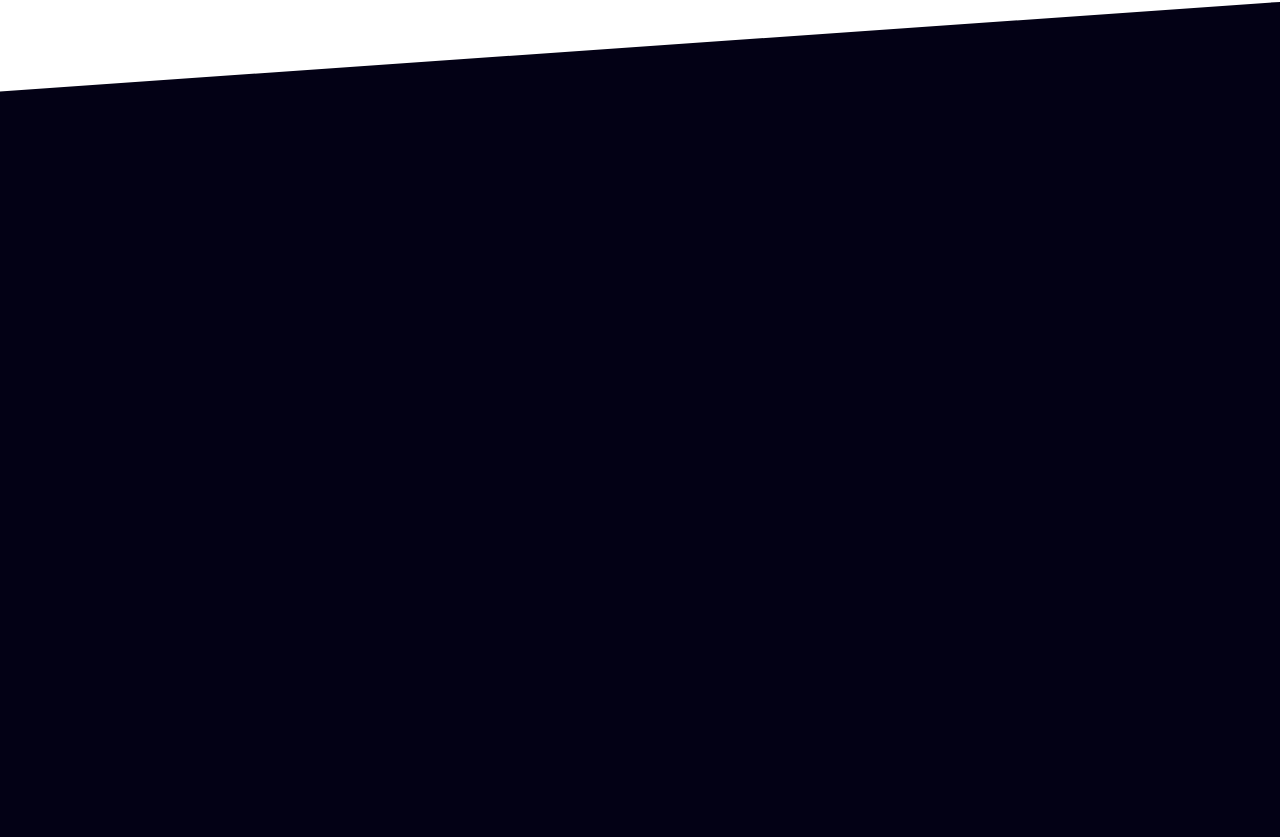
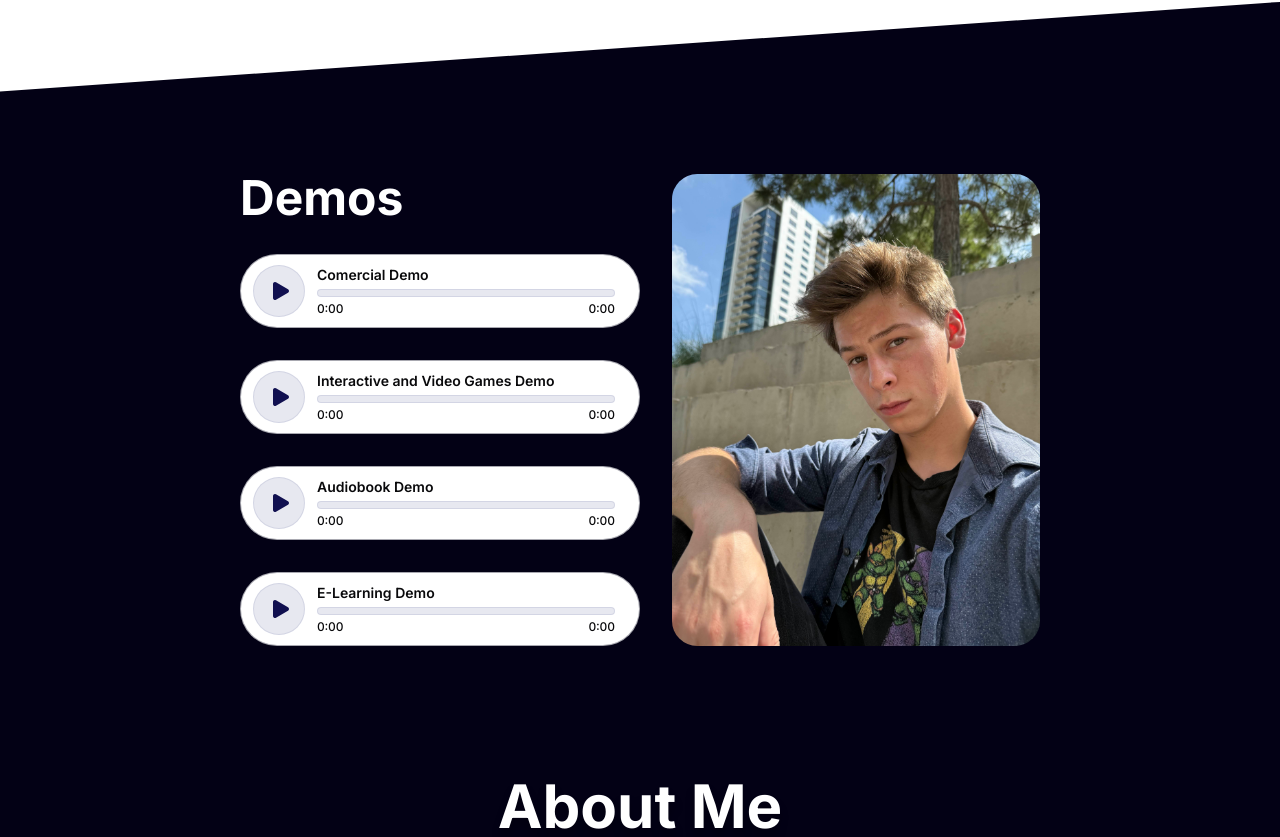
Before and after one commit to catthrap22/Cameron-Thrap-Portfolio, a Next.js app: page / in a window 1280 px wide. Shown: the part 823-1660 px from the top of the page. Built offline with nearby package versions, Linux system fonts and the light colour scheme.

Commit message:
finished the demos section. Here i removed the TODO for the alightnment because I was able to fix the alinment.

```diff
--- a/app/page.tsx
+++ b/app/page.tsx
@@ -11,9 +11,9 @@ export default function Home() {
     <div className="flex flex-col flex-1 items-center justify-center bg-zinc-50 font-sans dark:bg-black overflow-hidden">
         <HeroSection/>
         <Testimonials/>
+        <Demos/>
+        <AboutMe/>
         <Filler/>
-        {/*<Demos/>*/}
-        {/*<AboutMe/>*/}
         {/*<Policies/>*/}
         {/*<Footer/>*/}
     </div>
--- a/components/AboutMeBentoGrid.tsx
+++ b/components/AboutMeBentoGrid.tsx
@@ -22,7 +22,7 @@ export const BentoGrid = (
 
 export const BentoGridItem = (
         {
-            className, title, description, img, imgClassName, titleClassName,
+            className, description, img, imgClassName, titleClassName,
         }: {
             className?: string;
             id: number;
--- a/components/Demos.tsx
+++ b/components/Demos.tsx
@@ -7,24 +7,22 @@ export default function Demos() {
     return (
         <section
             id="demos"
-            className="bg-[#030115] w-screen h-screen flex flex-row items-center justify-center"
+            className="bg-[#030115] w-full h-full flex flex-row items-center justify-center"
         >
-          <div className="flex flex-row items-center sm:w-full lg:w-275">
-              <div className="space-y-8 w-150 mx-4 h-full">
+            <div className="flex flex-row justify-center items-stretch mx-8 my-16 lg:my-32 w-full lg:w-5/8 h-fit gap-8">
+              <div className="space-y-8 w-full md:w-2/3 lg:w-1/2 flex flex-col justify-center">
                   <h1 className="text-white text-5xl font-bold font-['Inter'] leading-12">Demos</h1>
                   <AudioPlayer src="/src/Demos/CommercialCameronThrapDEMO.mp3" title="Comercial Demo" />
                   <AudioPlayer src="/src/Demos/InteractiveAndVideoGamesCameronThrapDEMO.mp3" title="Interactive and Video Games Demo" />
                   <AudioPlayer src="/src/Demos/AudiobookDemo.mp3" title="Audiobook Demo" />
                   <AudioPlayer src="/src/Demos/ELearningDemo.mp3" title="E-Learning Demo" />
               </div>
-              <div className="flex flex-row items-end p-8">
-                  {/* TODO:// see how I can make this in line with the bottom of the button for the play bar*/}
+              <div className="hidden md:flex flex-1 relative w-1/3 lg:w-1/2 min-w-[350px] max-w-[400px]">
                   <Image
                       src="/src/NingaTurtle.jpg"
                       alt="Picture of Cameron Thrap with a ninga turtle shirt"
-                      width={4284}
-                      height={5712}
-                      className="w-90 h-full pt-1 rounded-2xl mx-4"
+                      fill
+                      className="rounded-2xl object-cover"
                       loading="eager"
                   />
               </div>
--- a/components/Footer.tsx
+++ b/components/Footer.tsx
@@ -8,27 +8,27 @@ export default function Footer() {
         className="bg-[#030115] w-screen h-screen flex items-center justify-center relative z-0 "
       >
           <div className="flex items-center justify-center w-full bg-indigo-950 rounded-[50px]" >
-              <div className="w-full h-[467px] rounded-full relative z-1">
+              {/*<div className="w-full h-[467px] rounded-full relative z-1">*/}
+              {/*    <div className="w-1/20 h-44 left-0 top-[156px] absolute bg-linear-to-b from-indigo-700 from-55% to-white rounded-[100px] to-125%" />*/}
+
+              {/*</div>*/}
+              <div className=" w-full h-[467px] relative rounded-[100px] z-1">
                   <div className="w-1/20 h-44 left-0 top-[156px] absolute bg-linear-to-b from-indigo-700 from-55% to-white rounded-[100px] to-125%" />
-
+                  <div className="w-1/20 h-64 left-[78.53px] top-25.5 absolute bg-linear-to-b from-indigo-700 from-55% to-white rounded-[100px] to-125%" />
+                  <div className="w-1/20 h-80 left-[157.07px] top-[77px] absolute bg-linear-to-b from-indigo-700 from-55% to-white rounded-[100px] to-125%" />
+                  <div className="w-1/20 h-96 left-[235.60px] top-[10px] absolute bg-linear-to-b from-indigo-700 from-55% to-white rounded-[100px] to-125%" />
+                  <div className="w-1/20 h-96 left-[314.13px] top-[85px] absolute bg-linear-to-b from-indigo-700 from-55% to-white rounded-[100px] to-125%" />
+                  <div className="w-1/20 h-96 left-[392.66px] top-[23px] absolute bg-linear-to-b from-indigo-700 from-55% to-white rounded-[100px] to-125%" />
+                  <div className="w-1/20 h-96 left-[471.20px] top-0 absolute bg-linear-to-b from-indigo-700 from-55% to-white rounded-[100px] to-125%" />
+                  <div className="w-1/20 h-96 left-[549.73px] top-[34px] absolute bg-linear-to-b from-indigo-700 from-55% to-white rounded-[100px] to-125%" />
+                  <div className="w-1/20 h-80 left-[628.26px] top-[77px] absolute bg-linear-to-b from-indigo-700 from-55% to-white rounded-[100px] to-125%" />
+                  <div className="w-1/20 h-96 left-[706.79px] top-[34px] absolute bg-linear-to-b from-indigo-700 from-55% to-white rounded-[100px] to-125%" />
+                  <div className="w-1/20 h-72 left-[785.33px] top-[103px] absolute bg-linear-to-b from-indigo-700 from-55% to-white rounded-[100px] to-125%" />
+                  <div className="w-1/20 h-80 left-[863.86px] top-[54px] absolute bg-linear-to-b from-indigo-700 from-55% to-white rounded-[100px] to-125%" />
+                  <div className="w-1/20 h-72 left-[942.39px] top-[85px] absolute bg-linear-to-b from-indigo-700 from-55% to-white rounded-[100px] to-125%" />
+                  <div className="w-1/20 h-64 left-[1020.92px] top-[116px] absolute bg-linear-to-b from-indigo-700 from-55% to-white rounded-[100px] to-125%" />
+                  <div className="w-1/20 h-44 left-[1099.46px] top-[148px] absolute bg-linear-to-b from-indigo-700 from-55% to-white rounded-[100px] to-125%" />
               </div>
-              {/*<div className="  relative rounded-[100px] z-1">*/}
-              {/*    <div className="w-1/20 h-44 left-0 top-[156px] absolute bg-linear-to-b from-indigo-700 from-55% to-white rounded-[100px] to-125%" />*/}
-              {/*    <div className="w-1/20 h-64 left-[78.53px] top-25.5 absolute bg-linear-to-b from-indigo-700 from-55% to-white rounded-[100px] to-125%" />*/}
-              {/*    <div className="w-1/20 h-80 left-[157.07px] top-[77px] absolute bg-linear-to-b from-indigo-700 from-55% to-white rounded-[100px] to-125%" />*/}
-              {/*    <div className="w-1/20 h-96 left-[235.60px] top-[10px] absolute bg-linear-to-b from-indigo-700 from-55% to-white rounded-[100px] to-125%" />*/}
-              {/*    <div className="w-1/20 h-96 left-[314.13px] top-[85px] absolute bg-linear-to-b from-indigo-700 from-55% to-white rounded-[100px] to-125%" />*/}
-              {/*    <div className="w-1/20 h-96 left-[392.66px] top-[23px] absolute bg-linear-to-b from-indigo-700 from-55% to-white rounded-[100px] to-125%" />*/}
-              {/*    <div className="w-1/20 h-96 left-[471.20px] top-0 absolute bg-linear-to-b from-indigo-700 from-55% to-white rounded-[100px] to-125%" />*/}
-              {/*    <div className="w-1/20 h-96 left-[549.73px] top-[34px] absolute bg-linear-to-b from-indigo-700 from-55% to-white rounded-[100px] to-125%" />*/}
-              {/*    <div className="w-1/20 h-80 left-[628.26px] top-[77px] absolute bg-linear-to-b from-indigo-700 from-55% to-white rounded-[100px] to-125%" />*/}
-              {/*    <div className="w-1/20 h-96 left-[706.79px] top-[34px] absolute bg-linear-to-b from-indigo-700 from-55% to-white rounded-[100px] to-125%" />*/}
-              {/*    <div className="w-1/20 h-72 left-[785.33px] top-[103px] absolute bg-linear-to-b from-indigo-700 from-55% to-white rounded-[100px] to-125%" />*/}
-              {/*    <div className="w-1/20 h-80 left-[863.86px] top-[54px] absolute bg-linear-to-b from-indigo-700 from-55% to-white rounded-[100px] to-125%" />*/}
-              {/*    <div className="w-1/20 h-72 left-[942.39px] top-[85px] absolute bg-linear-to-b from-indigo-700 from-55% to-white rounded-[100px] to-125%" />*/}
-              {/*    <div className="w-1/20 h-64 left-[1020.92px] top-[116px] absolute bg-linear-to-b from-indigo-700 from-55% to-white rounded-[100px] to-125%" />*/}
-              {/*    <div className="w-1/20 h-44 left-[1099.46px] top-[148px] absolute bg-linear-to-b from-indigo-700 from-55% to-white rounded-[100px] to-125%" />*/}
-              {/*</div>*/}
           </div>
           <div className="flex flex-col items-center justify-center absolute z-10 space-y-11.75">
               <h1 className="text-white text-6xl font-bold font-['Inter'] text-center leading-16 [text-shadow:0px_8px_8px_rgb(0_0_0/0.25)]">level up your VO</h1>
```
